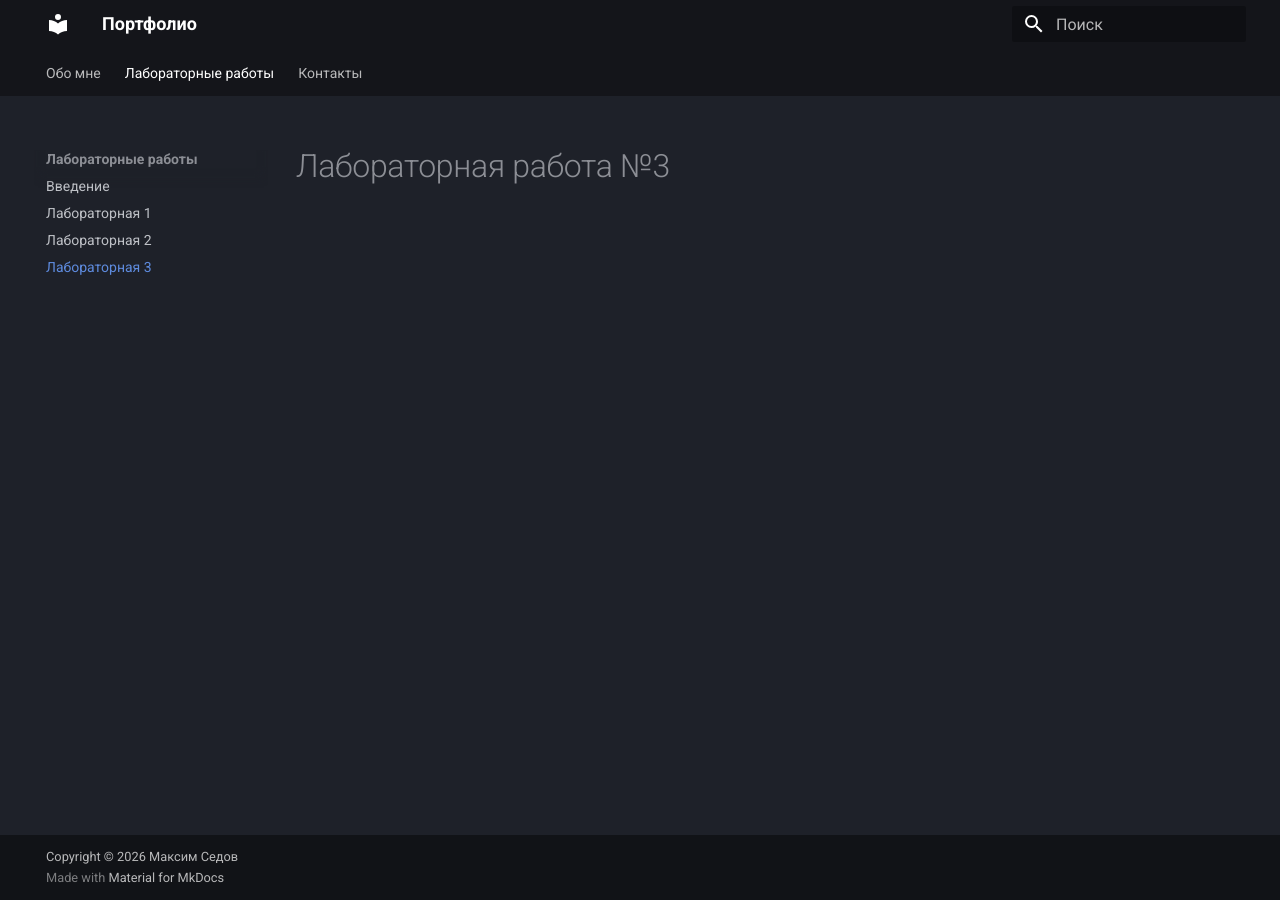
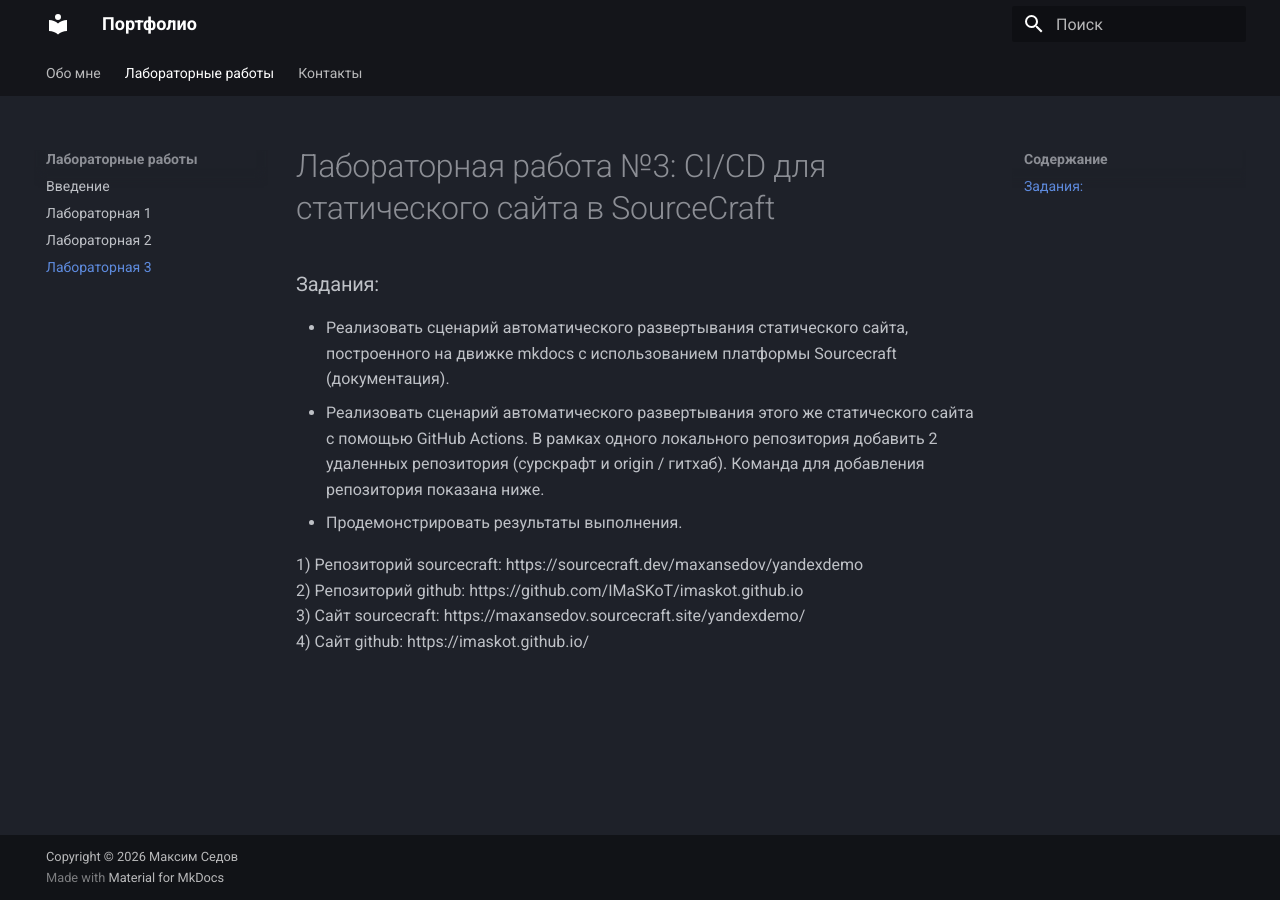
Before and after one commit to IMaSKoT/imaskot.github.io, an MkDocs documentation site: the page built from source/docs/lab3.md, in a window 1280 px wide. Built offline with MkDocs 1.6.1 and Material for MkDocs 9.7.7, drawn with Linux system fonts in a browser that asks for light colours.

```diff
--- a/source/docs/lab3.md
+++ b/source/docs/lab3.md
@@ -1 +1,10 @@
-# Лабораторная работа №3
+# Лабораторная работа №3: CI/CD для статического сайта в SourceCraft
+### Задания:
+- Реализовать сценарий автоматического развертывания статического сайта, построенного на движке mkdocs с использованием платформы Sourcecraft (документация).
+- Реализовать сценарий автоматического развертывания этого же статического сайта с помощью GitHub Actions. В рамках одного локального репозитория добавить 2 удаленных репозитория (сурскрафт и origin / гитхаб). Команда для добавления репозитория показана ниже.
+- Продемонстрировать результаты выполнения.
+
+1) Репозиторий sourcecraft: https://sourcecraft.dev/maxansedov/yandexdemo
+2) Репозиторий github: https://github.com/IMaSKoT/imaskot.github.io
+3) Сайт sourcecraft: https://maxansedov.sourcecraft.site/yandexdemo/
+4) Сайт github: https://imaskot.github.io/
```
Also changed, not shown: source/docs/lab2.md (+3 -0 lines), source/docs/lab4.md (added, +2 -0 lines), source/docs/lab5.md (added).
